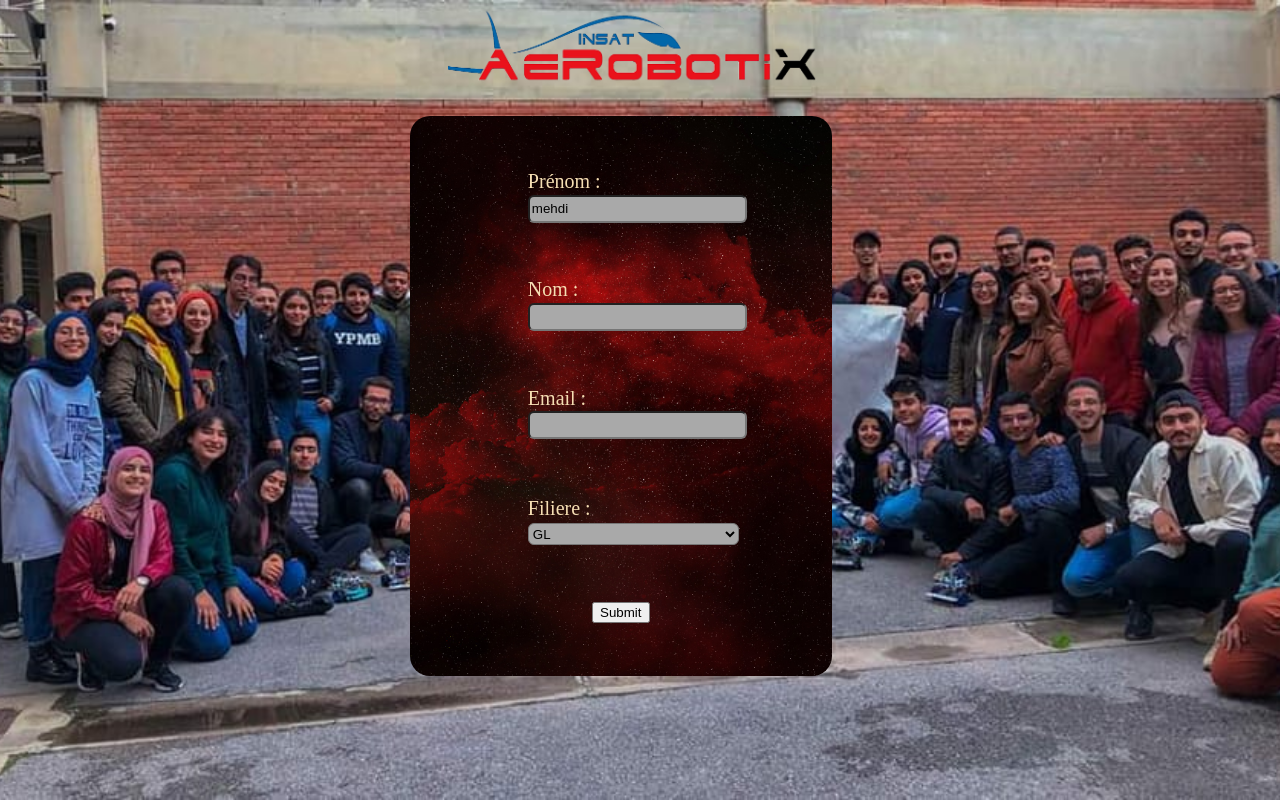
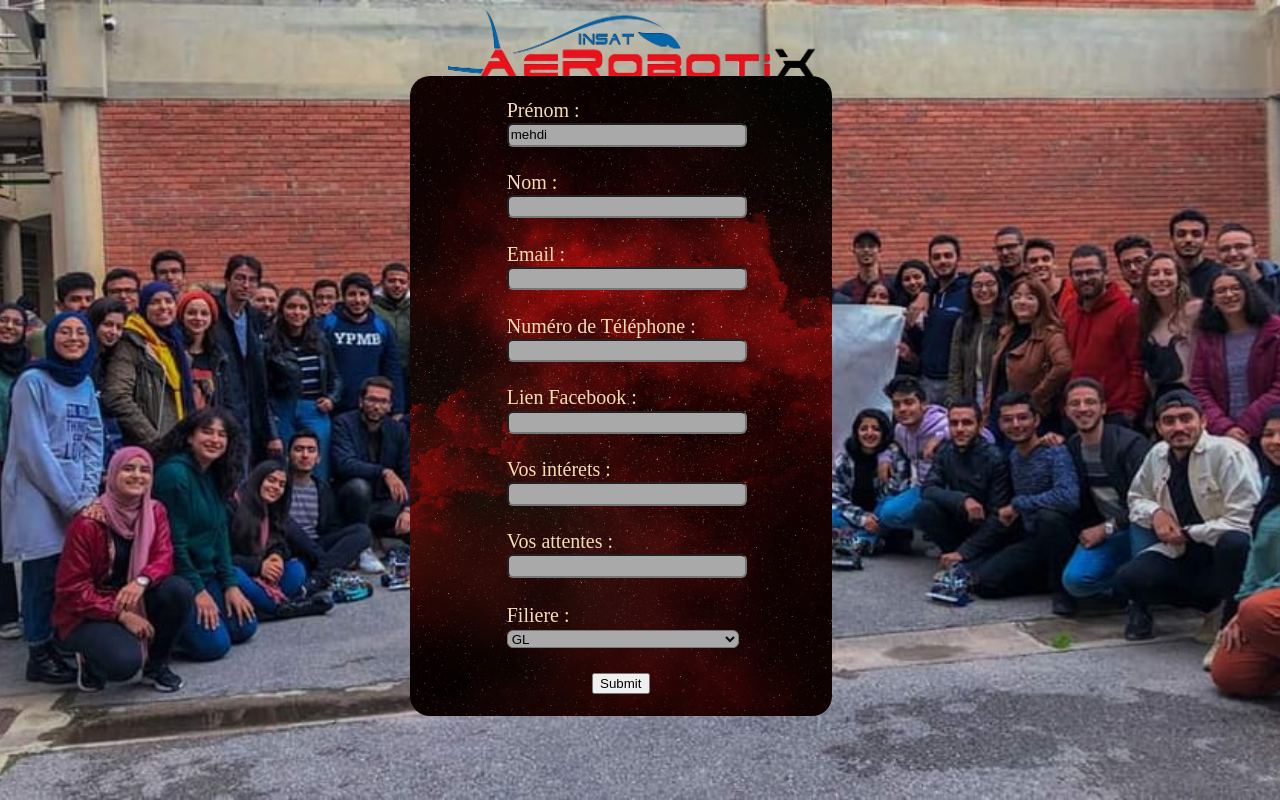
Before and after one commit to mehdixlabetix/Aerobotix, a React (Create React App) app: page / in a window 1280 px wide. Built offline with nearby package versions, Linux system fonts and the light colour scheme.

Commit message:
added few inputs

```diff
--- a/src/App.css
+++ b/src/App.css
@@ -27,9 +27,9 @@
     display: flex;
     flex-direction: column;
     justify-content: space-evenly;
-    height: 55px;
+    height: 50px;
     padding-left: 56%;
-    width: 100%;
+    width: 110%;
 
 }
 .form{
@@ -43,7 +43,7 @@
     background-position: center;
     margin-top: auto;
     width: 55%;
-    height: 70vh;
+    height: 80vh;
 
 }
 .input
@@ -51,7 +51,7 @@
     align-items: center;
     border-radius: 6px ;
     width: 50%;
-    height: 40%;
+    height: 35%;
 
 }
 .label{
--- a/src/Form.js
+++ b/src/Form.js
@@ -27,6 +27,30 @@ function Form(){
                     {errors.exampleRequired && <span style={{color:"white"}}>This field is required</span>}
                     {errors.email && <span style={{color:"white"}}>{errors.email.message}</span>}</div>
                 <div className="formLabels">
+                    <label className="label">Numéro de Téléphone :</label>
+                    <input className="input" {...register("phone", {
+                        required: true,
+                        pattern: {
+                            value: /^[-\s\.]?[0-9]{3}[-\s\.]?[0-9]{5}$/,
+                            message: "invalid phone number"
+                        }
+                    })} />
+                    {errors.exampleRequired && <span style={{color:"white"}}>This field is required</span>}
+                    {errors.phone && <span style={{color:"white"}}>{errors.phone.message}</span>}</div>
+                <div className="formLabels">
+                    <label className="label">Lien Facebook :</label>
+                    <input className="input"  {...register("fb",{
+                        required: true,
+                        pattern: {
+                            value: /^(https?:\/\/)?(www\.)?facebook.com\/[a-zA-Z0-9(\.\?)?]/,
+                        }})} /></div>
+                <div className="formLabels">
+                    <label className="label">Vos intérets :</label>
+                    <input className="input"  {...register("interests")} /></div>
+                <div className="formLabels">
+                    <label className="label">Vos attentes :</label>
+                    <input className="input"  {...register("expectations")} /></div>
+                <div className="formLabels">
                     <label className="label"> Filiere :</label>
                     <select className="input" {...register("filiere")}>
                         <option value="GL">GL</option>
```
